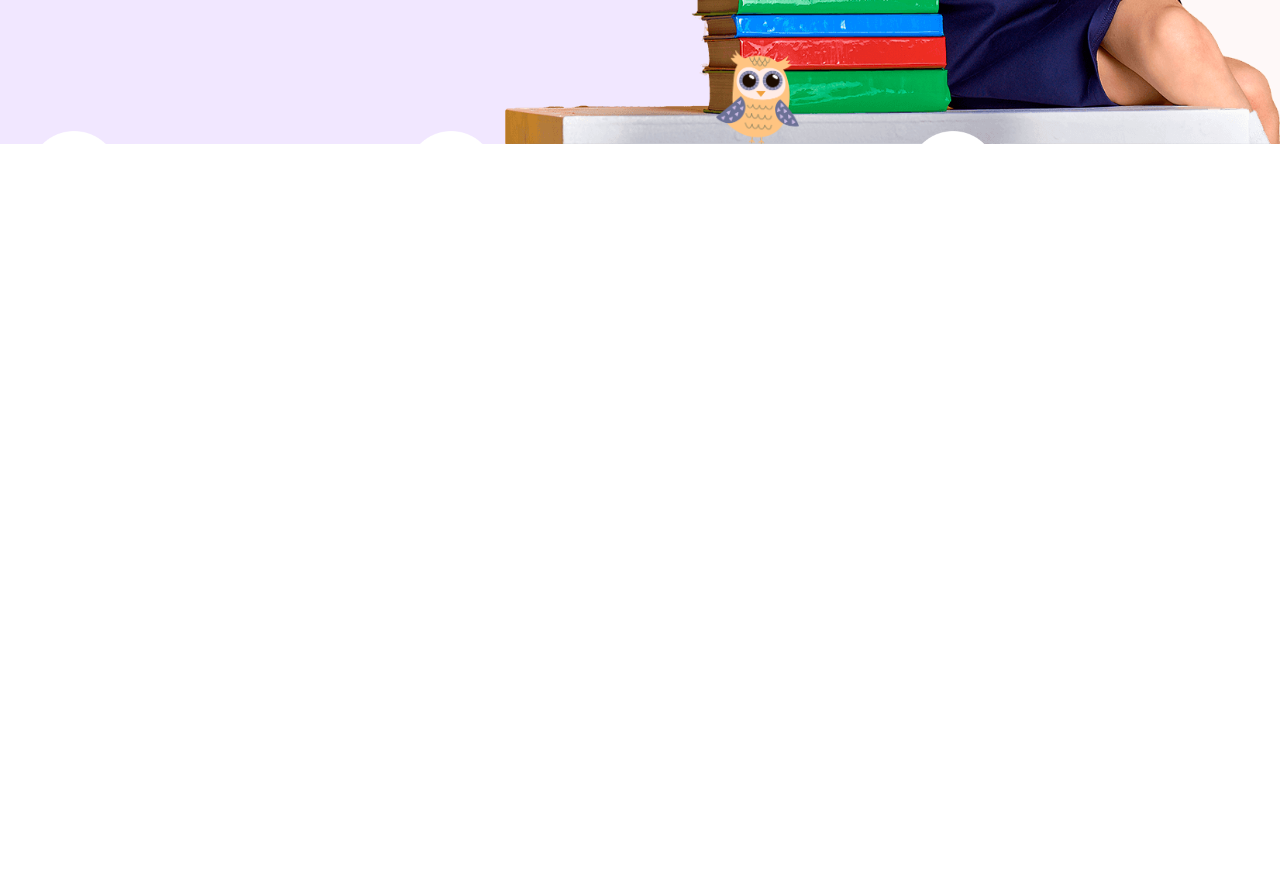
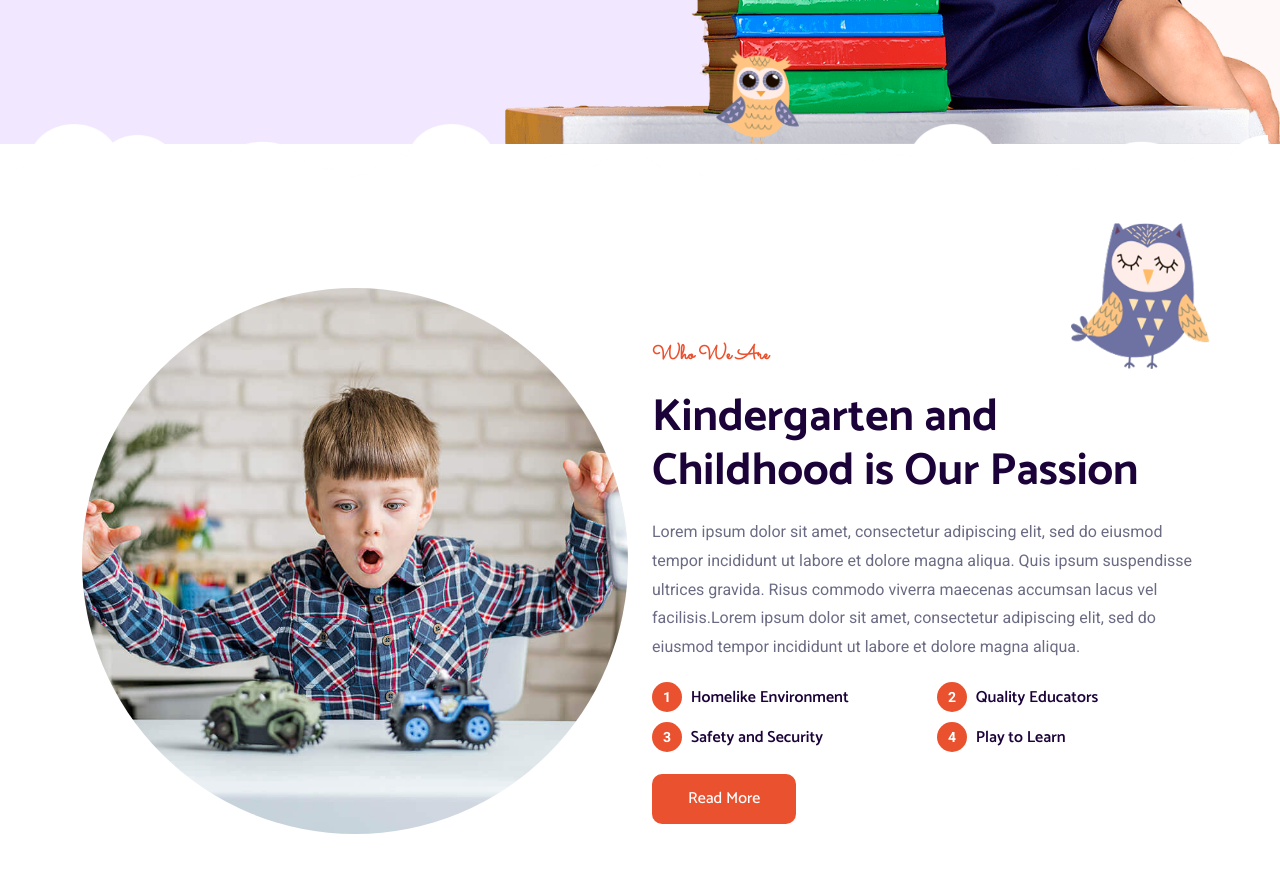
Before and after one commit to uddhavjadhav78/website_ketan_school, a plain HTML site: page index.html in a window 1280 px wide. Shown: the part 646-1518 px from the top of the page. Before the commit the page ends 895 px from the top, so only its background shows below. Drawn offline with nearby package versions, Linux system fonts and the light colour scheme.

Commit message:
third section

```diff
--- a/assets/css/style.css
+++ b/assets/css/style.css
@@ -1,4 +1,5 @@
 @import url('https://fonts.googleapis.com/css2?family=Catamaran:wght@100;200;300;400;500;600;700;800;900&family=Roboto:wght@100;300;400;500;700;900&display=swap');
+@import url('https://fonts.googleapis.com/css2?family=Sacramento&display=swap');
 
 * {
     margin: 0px;
@@ -38,6 +39,9 @@
     margin-top: 100px;
 }
 .mt-6{height: 50px;}
+.mt-7{
+    margin-top: 80px;
+}
 .mt-15 {
     margin-top: 150px;
 }
@@ -71,7 +75,11 @@ p {
     font-family: "Roboto", sans-serif;
     font-size: 16px;
 }
-
+h1,h2,h3,h4,h5,h6,.h1,.h2,.h3,.h4,.h5,.h6{
+    color: #1b0238;
+    font-family: "Catamaran", sans-serif;
+    font-weight: bold;
+}
 /* universal css end */
 
 /* header section start */
@@ -151,7 +159,7 @@ a.dropdown-item:hover{
 }
 .cloud{
     max-width: 100%;
-    bottom: -105px;
+    bottom: -80px;
     left: 0;
     right: 0;
     z-index: 1;
@@ -181,6 +189,58 @@ a.dropdown-item:hover{
 
 /* banner section end */
 
+/* who we are section start */
+.whowe span{
+    font-size: 20px;
+    font-weight: 600;
+    color: #EA512E;
+    font-family: 'Sacramento', cursive;
+}
+.whowe h3{
+    font-size: 45px;
+    margin-top: 20px;
+    margin-bottom: 20px;
+}
+.whowe ul li{
+    color: #1b0238;
+    font-weight: 600;
+    font-size: 16px;
+    line-height: 40px;
+}
+.whowe ul li span{
+    width: 30px;
+    height: 30px;
+    margin-right: 5px;
+    color: #fff;
+    font-size: 14px;
+    border-radius: 50%;
+    background: #EA512E;
+    line-height: 30px;
+    display: inline-block;
+    text-align: center;
+    transition:all 0.9s ease-in;
+    font-family: "Roboto", sans-serif;
+}
+.whowe ul li:hover span{
+    background-color: #f5890d;
+    transition:all 0.9s ease-in;
+}
+.who-shape{
+    position: absolute;
+    right: 5%;
+    top:75px ;
+    transform: translateX(-5%);
+    /* top: 35px;
+    max-width: 120px;
+    animation: moveLeftBounce 3s linear infinite; */
+}
+.who-shape img{
+    height: 150px;
+    width: 100%;
+
+}
+/* who we are section end */
+
 
 @keyframes move {
     0% {}
--- a/index.html
+++ b/index.html
@@ -219,6 +219,7 @@
         </nav>
     </header>
     <!-- header section end -->
+
     <!-- hero section start -->
     <section class="banner position-relative">
         <div class="container-fluid">
@@ -236,7 +237,7 @@
                     <img src="./assets/img/banner-shape-4.png" alt="owl1" class="img-fluid">
                 </div>
                 <div class="col-lg-12 position-absolute  cloud">
-                    <img src="./assets/img/banner-bg-shape-1.png" alt="owl1" class="img-fluid">
+                    <img src="./assets/img/nn.png" alt="owl1" class="img-fluid">
                 </div>
             </div>
         </div>
@@ -265,6 +266,61 @@
     </section>
     <!-- hero section end -->
 
+    <!-- who we are section start -->
+    <section class="who py-5 position-relative">
+        <!-- <div class="container-fluid">
+            <div class="row">
+                <div class="col-lg-1">
+                    <img src="./assets/img/who-we-are-shape.png" alt="" class="img-fluid position-absolute end-0 mt-4">
+                </div>
+            </div>
+        </div> -->
+        <div class="container">
+            <div class="row mt-5">
+                <div class="col-lg-6 ">
+                    <div class="mt-5">
+                        <img src="./assets/img/who-we-are.jpg" alt="who" class="img-fluid rounded-circle">
+                    </div>
+                </div>
+                <div class="col-lg-6">
+                    <div class="whowe mt-10">
+                        <span>Who We Are</span>
+                        <h3>Kindergarten and Childhood is Our Passion</h3>
+                        <p>
+                            Lorem ipsum dolor sit amet, consectetur adipiscing elit, sed do eiusmod tempor incididunt ut labore et dolore magna aliqua. Quis ipsum suspendisse ultrices gravida. Risus commodo viverra maecenas accumsan lacus vel facilisis.Lorem ipsum dolor sit amet, consectetur adipiscing elit, sed do eiusmod tempor incididunt ut labore et dolore magna aliqua.
+                        </p>
+                        <ul class="row list-unstyled">
+                            <li class="col-lg-6">
+                                <span>1</span>
+                                Homelike Environment
+
+                            </li>
+                            <li class="col-lg-6">
+                                <span>2</span>
+                                Quality Educators
+                            </li>
+                            <li class="col-lg-6">
+                                <span>3</span>
+                                Safety and Security
+                            </li>
+                            <li class="col-lg-6">
+                                <span>4</span>
+                                Play to Learn
+                            </li>
+                        </ul>
+                        <div class="mt-2">
+                            <button class="btn " type="submit">Read More</button>
+                        </div>
+                    </div>
+                </div>
+            </div>
+        </div>
+        <div class="who-shape">
+            <img src="./assets/img/who-we-are-shape.png" alt="" >
+        </div>
+    </section>
+    <!-- who we are section end -->
+
     <!-- <script src="https://cdn.jsdelivr.net/npm/@popperjs/core@2.11.8/dist/umd/popper.min.js"></script> -->
     <script src="https://cdn.jsdelivr.net/npm/bootstrap@5.3.2/dist/js/bootstrap.bundle.min.js"></script>
     <script src="./assets/js/script.js"></script>
```
Also changed, not shown: assets/img/hh.png (added), assets/img/nn.png (added).
